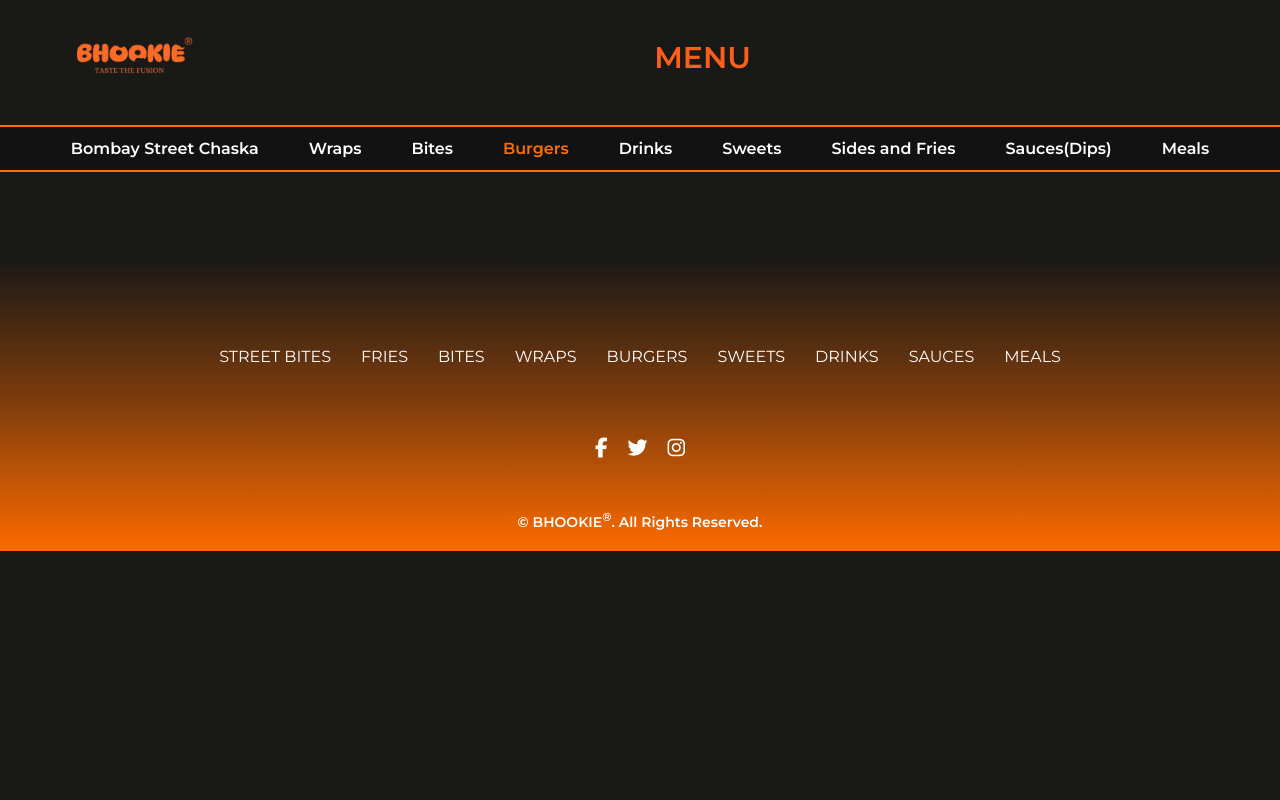
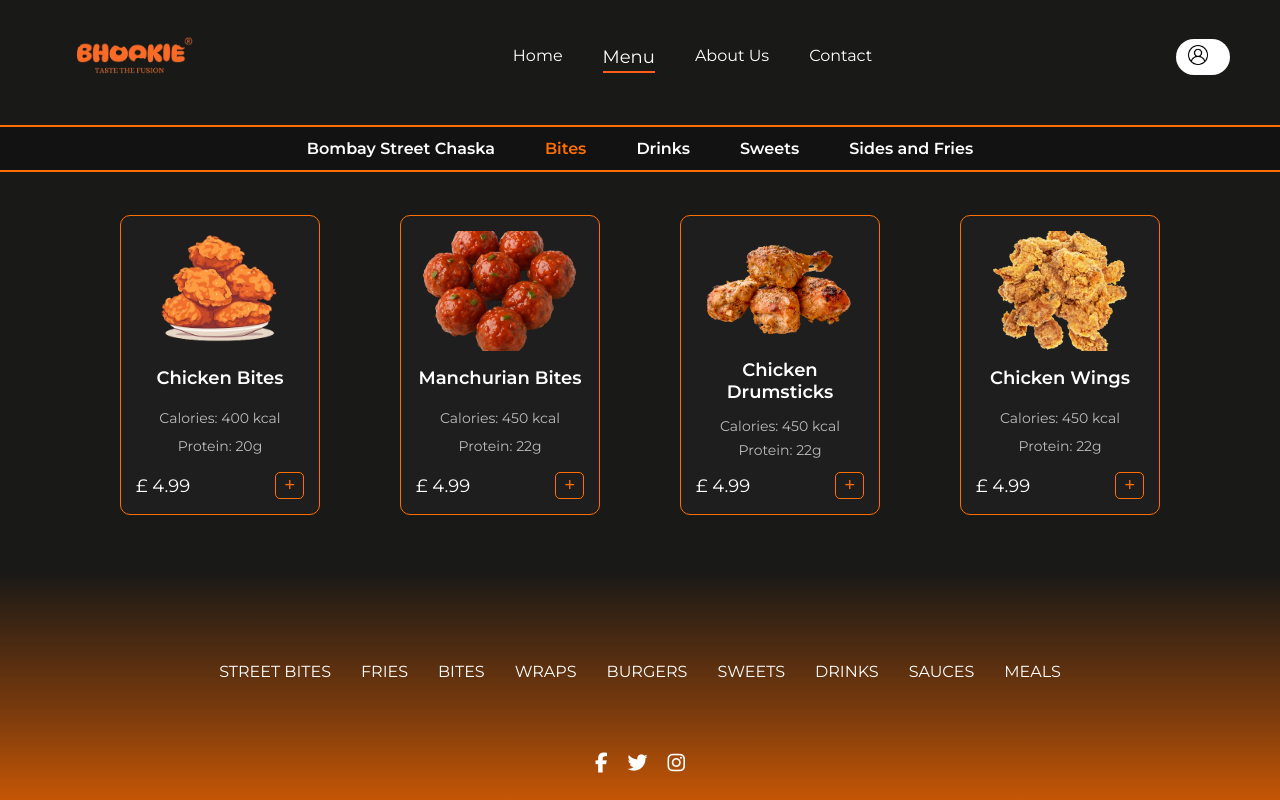
Before and after one commit to meghasuthar123/menu-clone, a plain HTML site: page index.html in a window 1280 px wide. Drawn offline with Linux system fonts and the light colour scheme.

Commit message:
updated code

```diff
--- a/index.html
+++ b/index.html
@@ -76,7 +76,11 @@
 
         <!-- Navigation Links -->
         <ul class="nav-links" id="navLinks">
-          <li>MENU</li>
+          <!-- <li>MENU</li> -->
+          <li>Home</a></li>
+          <li><a href="index.html" class="active">Menu</a></li>
+          <li>About Us</a></li>
+          <li>Contact</a></li>
         </ul>
 
         <!-- Profile Icon & Dropdown -->
@@ -116,17 +120,17 @@
     <br /><br />
     <div class="category-menu">
       <a href="#" data-category="Bombay Street Chaska">Bombay Street Chaska</a>
-      <a href="#" data-category="Wraps">Wraps</a>
-      <a href="#" data-category="Bites">Bites</a>
-      <a href="#" class="active" data-category="Burgers">Burgers</a>
+      <!--<a href="#" data-category="Wraps">Wraps</a>-->
+      <a href="#" class="active" data-category="Bites">Bites</a>
+      <!--<a href="#" class="active" data-category="Burgers">Burgers</a>-->
       <a href="#" data-category="Drinks">Drinks</a>
       <a href="#" data-category="Sweets">Sweets</a>
       <a href="#" data-category="Sides and Fries">Sides and Fries</a>
-      <a href="#" data-category="Sauces(Dips)">Sauces(Dips)</a>
-      <a href="#" data-category="Meals">Meals</a>
+      <!--<a href="#" data-category="Sauces(Dips)">Sauces(Dips)</a>-->
+      <!--<a href="#" data-category="Meals">Meals</a>-->
     </div>
 
-    <!-- Modal -->
+    <!-- Modal
     <div class="modal-overlay" id="productModal">
       <div class="modal-content">
         <div class="modal-header">
@@ -161,7 +165,7 @@
               <div class="allergen-icon">S</div>
               <div class="allergen-icon">Se</div>
             </div>
-            <!-- New Upgrades Section -->
+            /* New Upgrades Section */
             <div class="upgrades-section" style="display: none">
               <h4>Upgrade Your Meal</h4>
               <br />
@@ -220,7 +224,7 @@
         <h4>Kindly Log in to place order.</h4>
         <button onclick="redirectToLogin()">Log In</button>
       </div>
-    </div>
+    </div>-->
 
     <div class="content-area">
       <div class="container"></div>
@@ -351,7 +355,7 @@
             calories: "300 kcal",
             protein: "18g",
             price: 5.49,
-            image: "",
+            image: "images/manchurian_pav.png",
             category: "Bombay Street Chaska",
           },
         ],
--- a/style.css
+++ b/style.css
@@ -557,17 +557,16 @@
   gap: 40px;
 }
 
-.nav-links li {
+.nav-links a {
   text-decoration: none;
-  color:#ff5e18;
-  font-weight: 600;
-  font-size: 30px;
+  color: white;
+  font-weight: 500;
+  font-size: 18px;
   position: relative;
   transition: color 0.3s ease;
-  justify-content: center;
 }
 
-.nav-links li::after {
+.nav-links a::after {
   content: "";
   position: absolute;
   width: 0%;
@@ -578,15 +577,15 @@
   transition: width 0.3s ease;
 }
 
-.nav-links li:hover::after {
+.nav-links a:hover::after {
   width: 100%;
 }
 
-.nav-links li.active::after {
+.nav-links a.active::after {
   width: 100%;
 }
 
-.nav-links li:hover {
+.nav-links a:hover {
   color: #ffffff;
 }
 
@@ -597,18 +596,13 @@
 }
 
 .profile-container {
-  background-color: transparent;
+  background-color: white;
   padding: 6px 12px;
   border-radius: 999px;
   display: flex;
   justify-content: center;
   align-items: center;
 }
-
-.profile-icon {
-  display: none;
-}
-
 
 .footer {
   background: linear-gradient(to top, #ff6b00, #ff6a0072, #191917);
@@ -786,7 +780,3 @@
   background-color: #ff6600;
   color: #000;
 }
-
-.card .add-btn {
-    display: none;
-}
```
Also changed, not shown: images/manchurian_pav.png (added).
